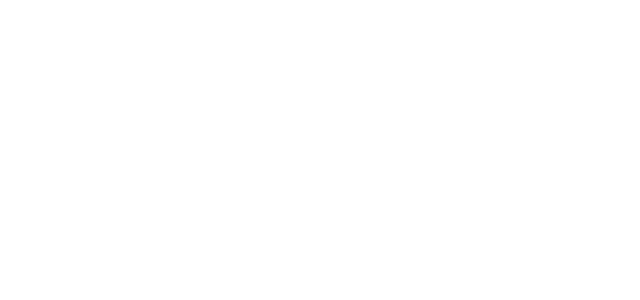
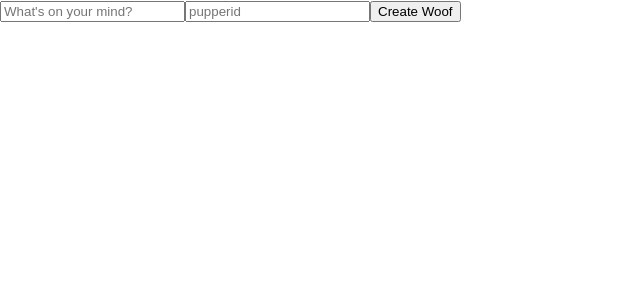
Before and after one commit to vigetlabs/vigepets, a React (Create React App) app in the folder client/: page /woofs/new in a window 1280 px wide. Shown: the top 300 px of the page, without its empty margins (0-640 px from the left). Built offline with nearby package versions, Linux system fonts and the light colour scheme.

Commit message:
Add NewItem component, pupperId not working

```diff
--- a/client/src/App.js
+++ b/client/src/App.js
@@ -6,6 +6,7 @@
 import Puppers from "./Puppers";
 import NewPupper from "./NewPupper";
 import Woofs from "./Woofs";
+import NewItem from "./NewItem";
 
 function App() {
   const client = createClient();
@@ -17,6 +18,7 @@
           <Route exact path="/puppers" component={Puppers} />
           <Route exact path="/puppers/new" component={NewPupper} />
           <Route exact path="/woofs" component={Woofs} />
+          <Route exact path="/woofs/new" component={NewItem} />
         </Switch>
       </BrowserRouter>
     </ApolloProvider>
--- /dev/null
+++ b/client/src/NewItem.js
@@ -0,0 +1,65 @@
+import React, { useState} from "react";
+import gql from "graphql-tag";
+import { Mutation } from "react-apollo"
+
+const CREATE_WOOF = gql`
+  mutation CreateWoof($body: String!) {
+     createWoof(body: $body) {
+       id
+     }
+   }
+ `;
+
+const CREATE_SUBWOOF = gql`
+  mutation CreateSubwoof($woofId: String!, $body: String!) {
+    createSubwoof(woofId: $woofId, body: $body) {
+      id
+    }
+  }
+`;
+
+const NewItem = ({ feedType, params }) => {
+  const [body, setBody] = useState("");
+  const [pupperId, setPupperId] = useState("");
+
+  const mutation = feedType === "subwoof" ? CREATE_SUBWOOF : CREATE_WOOF;
+
+  return (
+    <Mutation mutation={mutation}
+      onCompleted={() => {
+        setBody("");
+        setPupperId(undefined);
+      }}
+    >
+      {(submit, { data, loading, error }) => {
+        return (
+          <form
+            onSubmit={(e) => {
+              e.preventDefault();
+              submit({ variables: { body, pupperId } });
+            }}
+          >
+            <input
+              name="body"
+              type="textarea"
+              rows="3"
+              placeholder="What's on your mind?"
+              value={body}
+              onChange={(e) => setBody(e.target.value)}
+            />
+            <input
+              name="pupperId"
+              type="number"
+              placeholder="pupperid"
+              value={pupperId}
+              onChange={(e) => setPupperId(parseInt(e.target.value))}
+            />
+            <input type="submit" value="Create Woof" />
+          </form>
+        );
+      }}
+    </Mutation>
+  );
+};
+
+export default NewItem
```
